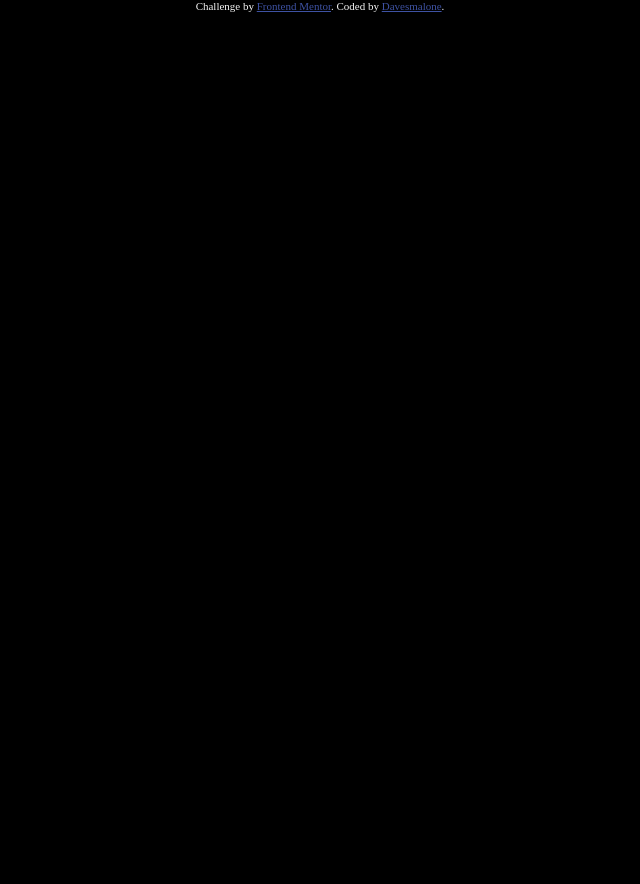
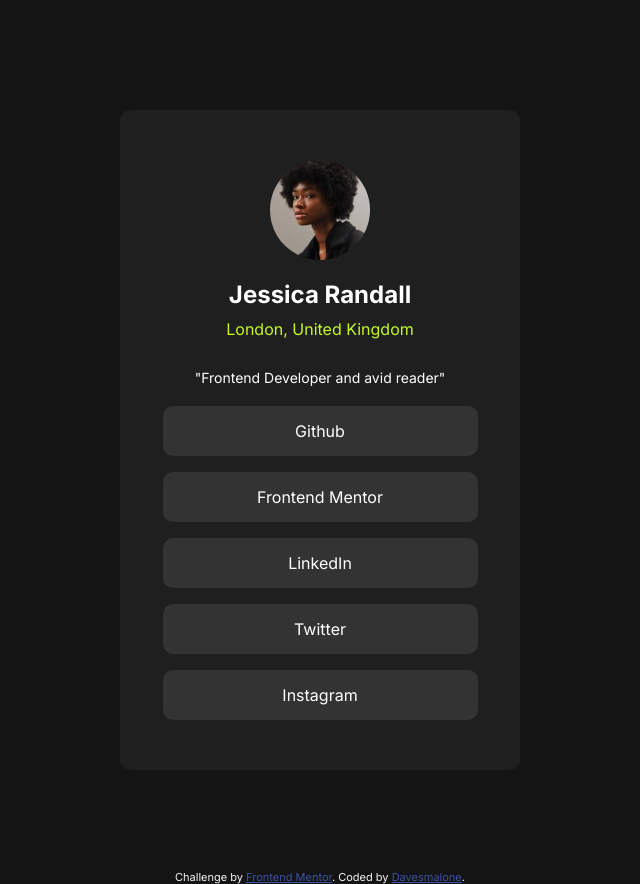
Before and after one commit to Itchaboidavid/social-links-profile-main, a plain HTML site: page index.html in a window 1280 px wide. Shown: the whole page, without its empty margins (320-960 px from the left). Before the commit the page ends 800 px from the top, so only its background shows below. Drawn offline with Linux system fonts and the light colour scheme.

Commit message:
Finished project

```diff
--- a/index.css
+++ b/index.css
@@ -1,9 +1,89 @@
+@import url("https://fonts.googleapis.com/css2?family=Figtree:ital,wght@0,300..900;1,300..900&family=Inter:wght@100..900&family=Outfit:wght@100..900&family=Poppins:ital,wght@0,100;0,200;0,300;0,400;0,500;0,600;0,700;0,800;0,900;1,100;1,200;1,300;1,400;1,500;1,600;1,700;1,800;1,900&display=swap");
+
 * {
   margin: 0;
   padding: 0;
   box-sizing: border-box;
+  font-family: "Inter", sans-serif;
 }
 
 body {
-  background-color: black;
+  background-color: hsl(0, 0%, 8%);
+  display: grid;
+  place-items: center;
+  height: 100vh;
+  padding: 50px;
 }
+
+.container {
+  width: 400px;
+  border-radius: 10px;
+  background-color: hsl(0, 0%, 12%);
+  display: flex;
+  flex-direction: column;
+  justify-content: space-evenly;
+  align-items: center;
+  padding: 50px 25px;
+  margin-bottom: 20px;
+  text-align: center;
+}
+
+.container img {
+  width: 100px;
+  height: 100px;
+  border-radius: 50px;
+  margin-bottom: 20px;
+}
+
+.container h2 {
+  color: hsl(0, 0%, 100%);
+  margin-bottom: 10px;
+  font-weight: 700;
+}
+
+.address {
+  color: hsl(75, 94%, 57%);
+  font-weight: 400;
+  margin-bottom: 30px;
+}
+
+.hobby {
+  color: hsl(0, 0%, 100%);
+  margin-bottom: 20px;
+  font-size: 14px;
+}
+
+ul {
+  display: flex;
+  flex-direction: column;
+  gap: 1rem;
+  list-style-type: none;
+  justify-content: center;
+  align-items: center;
+  width: 90%;
+}
+
+ul li {
+  color: hsl(0, 0%, 100%);
+  width: 100%;
+  background-color: hsl(0, 0%, 20%);
+  padding: 15px 30px;
+  border-radius: 10px;
+  text-align: center;
+  cursor: pointer;
+}
+
+ul li:hover {
+  background-color: hsl(0, 0%, 30%);
+}
+
+@media (min-width: 375px) {
+  body {
+    padding: 10px;
+  }
+
+  .container {
+    width: 400px;
+    margin: 100px 0;
+  }
+}
--- a/index.html
+++ b/index.html
@@ -29,7 +29,19 @@
   </head>
   <body>
     <div role="main">
-      <div></div>
+      <div class="container">
+        <img src="./assets/images/avatar-jessica.jpeg" alt="profile picture" />
+        <h2>Jessica Randall</h2>
+        <p class="address">London, United Kingdom</p>
+        <p class="hobby">"Frontend Developer and avid reader"</p>
+        <ul>
+          <li>Github</li>
+          <li>Frontend Mentor</li>
+          <li>LinkedIn</li>
+          <li>Twitter</li>
+          <li>Instagram</li>
+        </ul>
+      </div>
     </div>
     <div class="attribution" role="footer">
       Challenge by
```
